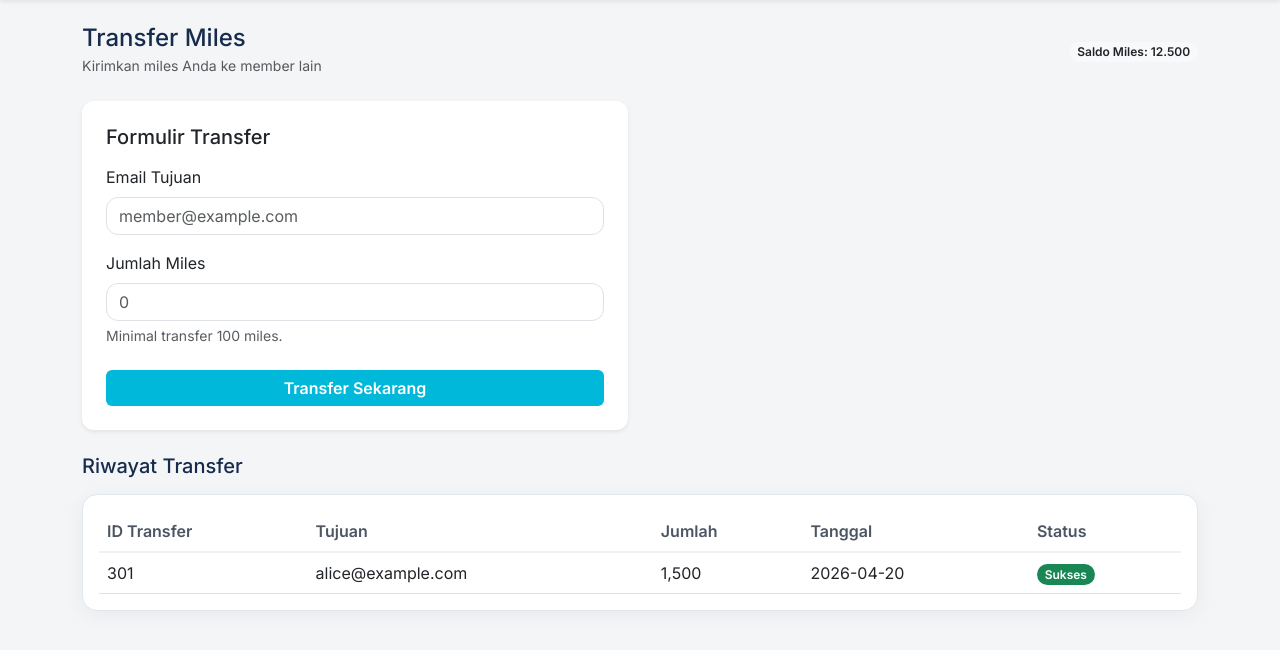
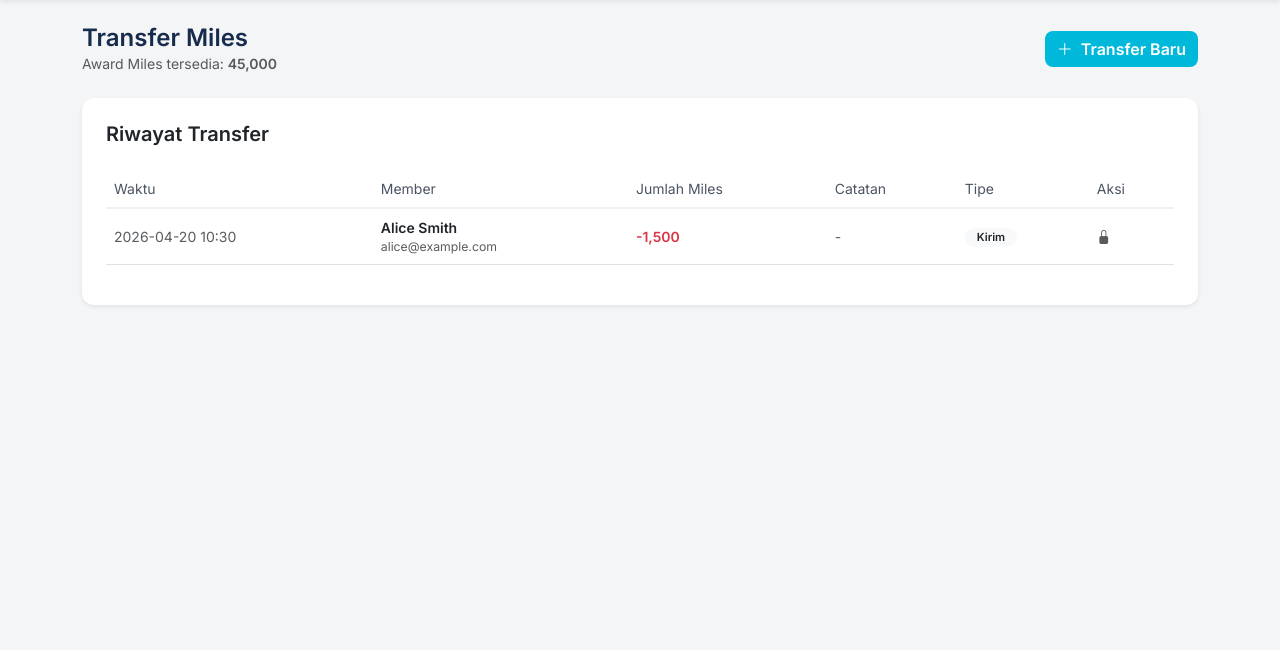
Before and after one commit to Basdatt-D11/AeroMiles, a Django app: page /transactions/transfer/ in a window 1280 px wide. Shown: the part 53-703 px from the top of the page. Run offline with Django 5.2, Linux system fonts and the light colour scheme.

Commit message:
feat: overhaul transfer miles feature with full validations and history logic

```diff
--- a/members/templates/transactions/transfer_miles.html
+++ b/members/templates/transactions/transfer_miles.html
@@ -6,67 +6,93 @@
 {% block content %}
 <div class="d-flex justify-content-between align-items-center mb-4">
     <div>
-        <h4 class="m-0">Transfer Miles</h4>
-        <small class="text-muted">Kirimkan miles Anda ke member lain</small>
+        <h4 class="fw-bold m-0">Transfer Miles</h4>
+        <p class="text-muted small m-0">Award Miles tersedia: <span class="fw-bold">{{ user.total_miles|default:"0"|intcomma }}</span></p>
     </div>
     <div>
-        <span class="badge bg-light text-dark">Saldo Miles: <strong>12.500</strong></span>
+        <button type="button" class="btn btn-primary" data-bs-toggle="modal" data-bs-target="#transferModal" style="background-color: #1E3A8A; border-radius: 8px;">
+            <i class="bi bi-plus-lg me-2"></i>Transfer Baru
+        </button>
     </div>
 </div>
 
-<div class="row mb-4">
-    <div class="col-md-6">
-        <div class="card p-4 shadow-sm border-0">
-            <h5 class="mb-3">Formulir Transfer</h5>
-            <form>
-                <div class="mb-3">
-                    <label class="form-label">Email Tujuan</label>
-                    <input type="email" class="form-control" placeholder="member@example.com" required>
-                </div>
-                <div class="mb-3">
-                    <label class="form-label">Jumlah Miles</label>
-                    <input type="number" class="form-control" placeholder="0" min="100" required>
-                    <div class="form-text">Minimal transfer 100 miles.</div>
-                </div>
-                <div class="d-grid mt-4">
-                    <button type="button" class="btn btn-primary">Transfer Sekarang</button>
-                </div>
-            </form>
+<div class="card shadow-sm border-0 mb-4" style="border-radius: 12px;">
+    <div class="card-body p-4">
+        <h5 class="fw-bold mb-4">Riwayat Transfer</h5>
+        <div class="table-responsive">
+            <table class="table table-hover align-middle">
+                <thead class="text-muted small">
+                    <tr>
+                        <th class="fw-normal">Waktu</th>
+                        <th class="fw-normal">Member</th>
+                        <th class="fw-normal">Jumlah Miles</th>
+                        <th class="fw-normal">Catatan</th>
+                        <th class="fw-normal">Tipe</th>
+                        <th class="fw-normal">Aksi</th>
+                    </tr>
+                </thead>
+                <tbody class="small">
+                    {% for h in history %}
+                    <tr>
+                        <td class="text-muted">{{ h.timestamp }}</td>
+                        <td>
+                            <div class="fw-bold text-dark">{{ h.member_name }}</div>
+                            <div class="text-muted small">{{ h.member_email }}</div>
+                        </td>
+                        <td class="fw-bold {% if h.type == 'Kirim' %}text-danger{% else %}text-success{% endif %}">
+                            {% if h.type == 'Kirim' %}-{% else %}+{% endif %}{{ h.miles|intcomma }}
+                        </td>
+                        <td class="text-muted">{{ h.note }}</td>
+                        <td>
+                            <span class="badge rounded-pill {% if h.type == 'Kirim' %}bg-light text-dark border{% else %}bg-primary{% endif %}" style="font-size: 0.7rem; padding: 4px 12px;">
+                                {{ h.type }}
+                            </span>
+                        </td>
+                        <td>
+                            <i class="bi bi-lock-fill text-muted" style="cursor: not-allowed;" title="Tidak dapat diubah"></i>
+                        </td>
+                    </tr>
+                    {% empty %}
+                    <tr>
+                        <td colspan="6" class="text-center py-4 text-muted">Belum ada riwayat transfer.</td>
+                    </tr>
+                    {% endfor %}
+                </tbody>
+            </table>
         </div>
     </div>
 </div>
 
-<h5 class="mb-3">Riwayat Transfer</h5>
-<div class="table-container p-3">
-    <table class="table mb-0 align-middle">
-        <thead>
-            <tr>
-                <th>ID Transfer</th>
-                <th>Tujuan</th>
-                <th>Jumlah</th>
-                <th>Tanggal</th>
-                <th>Status</th>
-            </tr>
-        </thead>
-        <tbody>
-            {% for h in history %}
-            <tr>
-                <td>{{ h.id }}</td>
-                <td>{{ h.to_email }}</td>
-                <td>{{ h.miles|intcomma }}</td>
-                <td>{{ h.date }}</td>
-                <td>
-                    <span class="badge {% if h.status == 'Sukses' %}bg-success{% else %}bg-secondary{% endif %}">
-                        {{ h.status }}
-                    </span>
-                </td>
-            </tr>
-            {% empty %}
-            <tr>
-                <td colspan="5" class="text-center text-muted">Belum ada riwayat transfer.</td>
-            </tr>
-            {% endfor %}
-        </tbody>
-    </table>
+<!-- Modal Transfer -->
+<div class="modal fade" id="transferModal" tabindex="-1" aria-labelledby="transferModalLabel" aria-hidden="true">
+    <div class="modal-dialog modal-dialog-centered">
+        <div class="modal-content border-0 shadow" style="border-radius: 12px;">
+            <div class="modal-header border-bottom-0 pb-0">
+                <h5 class="modal-title fw-bold" id="transferModalLabel">Transfer Miles</h5>
+                <button type="button" class="btn-close" data-bs-dismiss="modal" aria-label="Close"></button>
+            </div>
+            <div class="modal-body">
+                <form id="transferForm" method="POST">
+                    {% csrf_token %}
+                    <div class="mb-3">
+                        <label class="form-label fw-semibold small">Email Penerima</label>
+                        <input type="email" name="recipient_email" class="form-control" placeholder="member@example.com" required>
+                    </div>
+                    <div class="mb-3">
+                        <label class="form-label fw-semibold small">Jumlah Miles</label>
+                        <input type="number" name="amount" class="form-control" placeholder="0" min="100" required>
+                        <div class="form-text small">Maksimal transfer: {{ user.total_miles|default:0|intcomma }} miles.</div>
+                    </div>
+                    <div class="mb-4">
+                        <label class="form-label fw-semibold small">Catatan (opsional)</label>
+                        <textarea name="note" class="form-control" rows="3" placeholder="Hadiah"></textarea>
+                    </div>
+                    <div class="d-flex justify-content-end">
+                        <button type="submit" class="btn btn-primary px-4" style="background-color: #1E3A8A; border-radius: 6px;">Transfer</button>
+                    </div>
+                </form>
+            </div>
+        </div>
+    </div>
 </div>
 {% endblock %}
--- a/members/views.py
+++ b/members/views.py
@@ -376,13 +376,64 @@
 def transactions_transfer(request):
     data = get_dummy_data()
     user_email = request.session.get('user_email', 'john@example.com')
-    history = data.get("TRANSFER", [])
-    # Filter for logged in user (as sender)
-    history = [h for h in history if h.get('sender') == user_email]
+    members = data.get("MEMBER", [])
+    user_info = next((m for m in members if m['email'] == user_email), {})
+
+    if request.method == 'POST':
+        recipient_email = request.POST.get('recipient_email')
+        amount = int(request.POST.get('amount', 0))
+        note = request.POST.get('note', '')
+
+        # Validations
+        if recipient_email == user_email:
+            messages.error(request, 'Anda tidak dapat mengirim miles ke diri sendiri.')
+        elif amount > user_info.get('total_miles', 0):
+            messages.error(request, 'Award miles Anda tidak mencukupi.')
+        elif not any(m['email'] == recipient_email for m in members):
+            messages.error(request, 'Email penerima tidak terdaftar sebagai member aktif.')
+        else:
+            # Simulate success (not writing to JSON to keep dummy clean)
+            messages.success(request, f'Berhasil mentransfer {amount} miles ke {recipient_email}.')
+            return redirect('transactions_transfer')
+
+    transfers = data.get("TRANSFER", [])
+    history = []
+    for t in transfers:
+        if t.get('sender') == user_email:
+            # Type: Sent (Kirim)
+            other_email = t.get('to_email')
+            other_member = next((m for m in members if m['email'] == other_email), {'nama': 'Unknown'})
+            history.append({
+                'timestamp': t.get('date', '') + ' 10:30', # Mocking time
+                'member_name': other_member.get('nama'),
+                'member_email': other_email,
+                'miles': t.get('miles', 0), # Positive value
+                'note': t.get('catatan', '-'),
+                'type': 'Kirim',
+                'status': t.get('status', 'Sukses')
+            })
+        elif t.get('to_email') == user_email:
+            # Type: Received (Terima)
+            other_email = t.get('sender')
+            other_member = next((m for m in members if m['email'] == other_email), {'nama': 'Unknown'})
+            history.append({
+                'timestamp': t.get('date', '') + ' 14:00', # Mocking time
+                'member_name': other_member.get('nama'),
+                'member_email': other_email,
+                'miles': t.get('miles', 0), # Positive value
+                'note': t.get('catatan', '-'),
+                'type': 'Terima',
+                'status': t.get('status', 'Sukses')
+            })
+
+    # Sort by timestamp
+    history.sort(key=lambda x: x['timestamp'], reverse=True)
 
     context = {
         'role': request.session.get('user_role', 'Member'),
-        'nama': request.session.get('user_name', 'Mr. John Doe'),
+        'nama': request.session.get('user_name', user_info.get('nama', 'Mr. John Doe')),
+        'email': user_email,
+        'user': user_info,
         'history': history
     }
     return render(request, 'transactions/transfer_miles.html', context)
```
